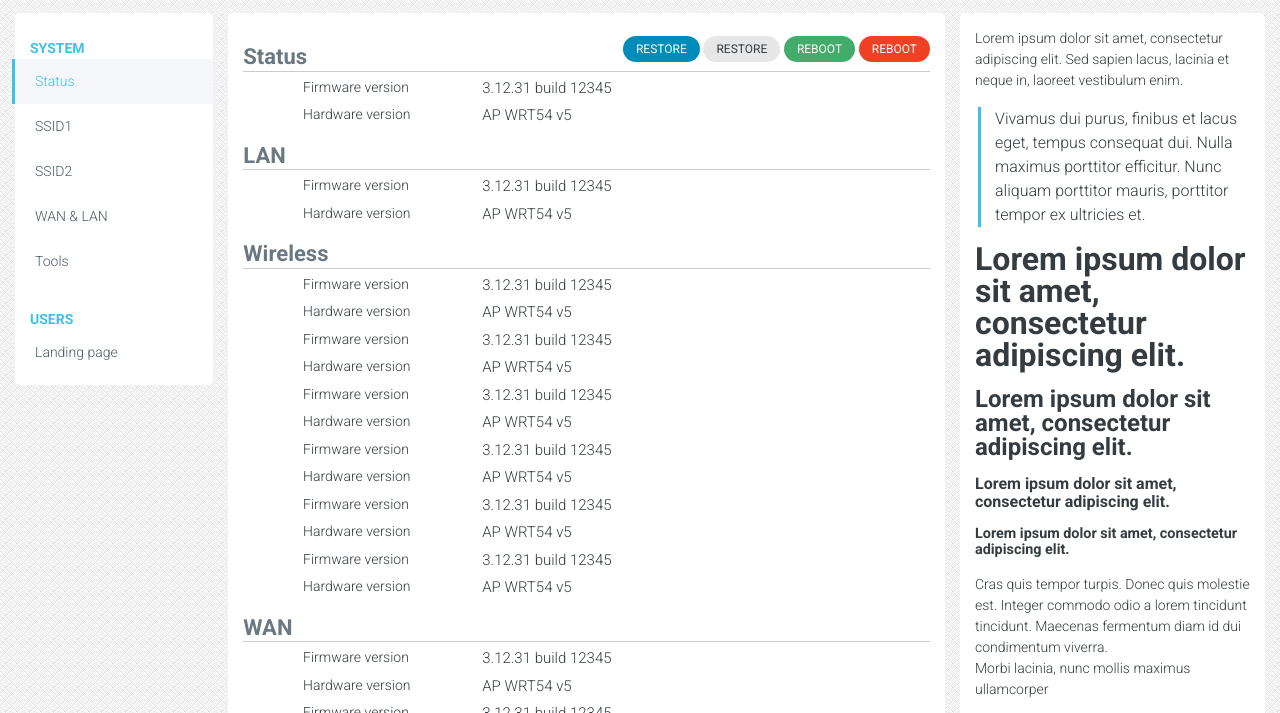
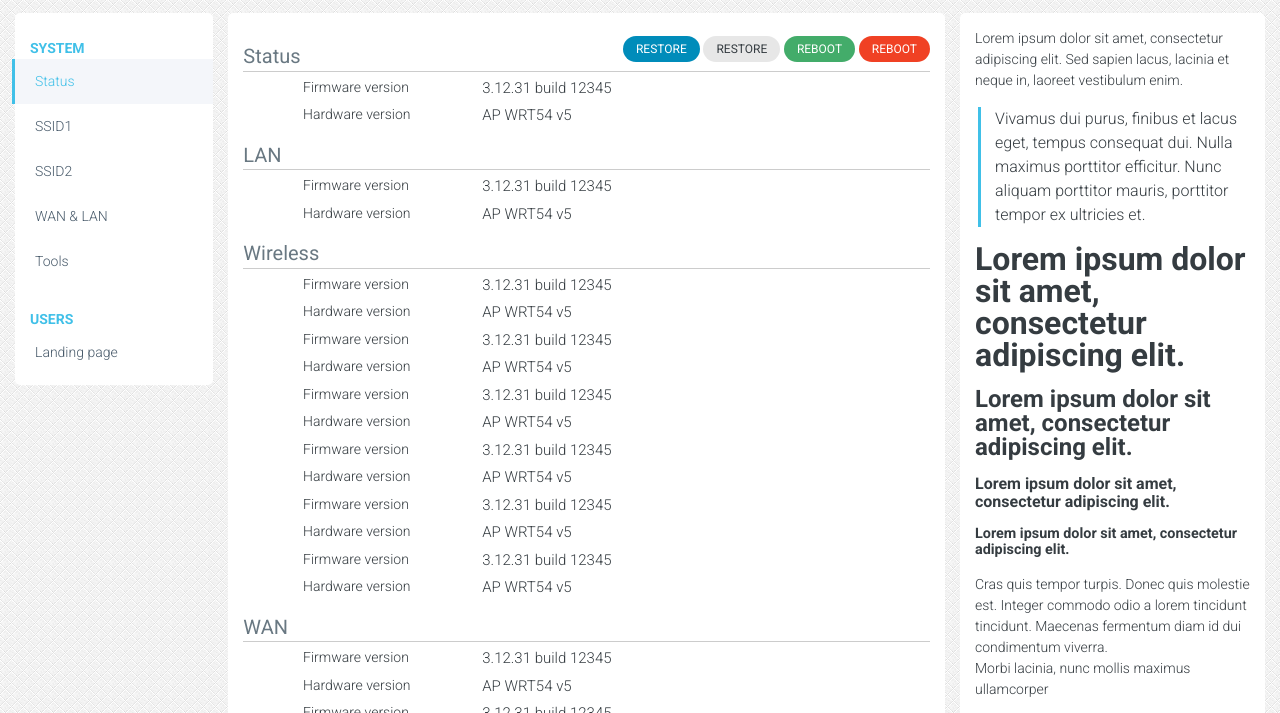
Before and after one commit to jimmyman2010/adapter, a website: page index.html in a window 1280 px wide. Shown: the part 67-780 px from the top of the page. Drawn offline with Linux system fonts and the light colour scheme.

```diff
--- a/scss/app.scss
+++ b/scss/app.scss
@@ -150,9 +150,10 @@
         position: relative;
         border-bottom: 1px solid #ccc;
         h3{
-            font-size: rem-calc(22);
+            font-size: rem-calc(20);
             color: #697882;
             padding: 20px 0 5px;
+            font-weight: 400;
         }
         .button-group{
             position: absolute;
```
Also changed, not shown: css/app.css, css/app.min.css, 1 other file.
